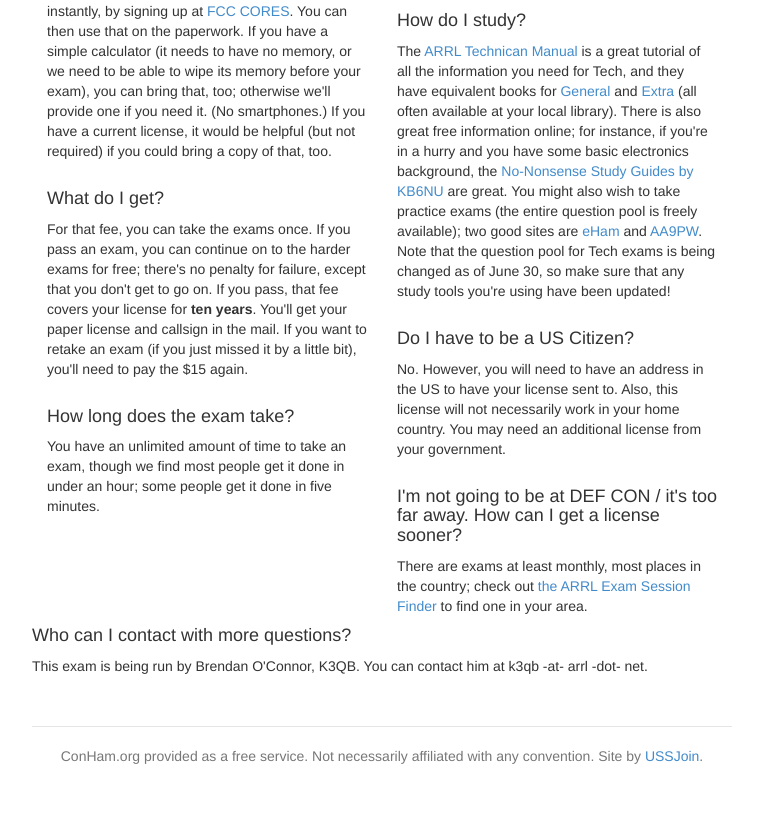
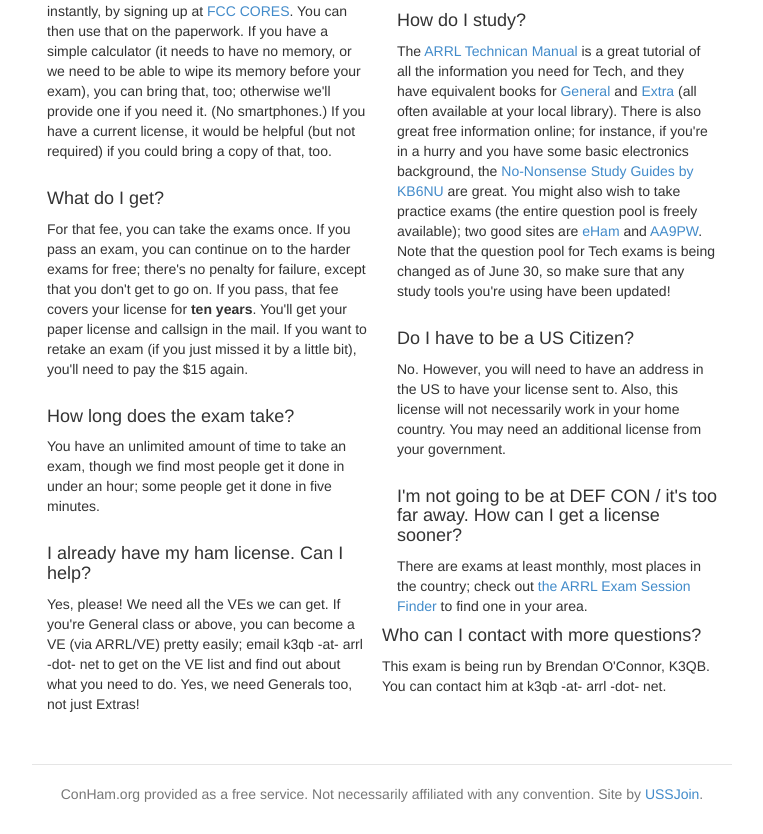
Before and after one commit to ussjoin/conham.org, a plain HTML site: page dcexams.html in a window 1280 px wide. Shown: the part 787-1621 px from the top of the page, without its empty margins (258-1021 px from the left). Before the commit the page ends 1583 px from the top, so only its background shows below. Drawn offline with Linux system fonts and the light colour scheme.

Commit message:
Add VE recruiting.

```diff
--- a/dcexams.html
+++ b/dcexams.html
@@ -55,6 +55,10 @@
 
           <h4>How long does the exam take?</h4>
           <p>You have an unlimited amount of time to take an exam, though we find most people get it done in under an hour; some people get it done in five minutes.</p>
+
+          <h4>I already have my ham license. Can I help?</h4>
+          <p>Yes, please! We need all the VEs we can get. If you're General class or above, you can become a VE (via ARRL/VE) pretty easily; email k3qb -at- arrl -dot- net to get on the VE list and find out about what you need to do. Yes, we need Generals too, not just Extras!</p>
+
         </div>
 
         <div class="col-lg-6">
```
